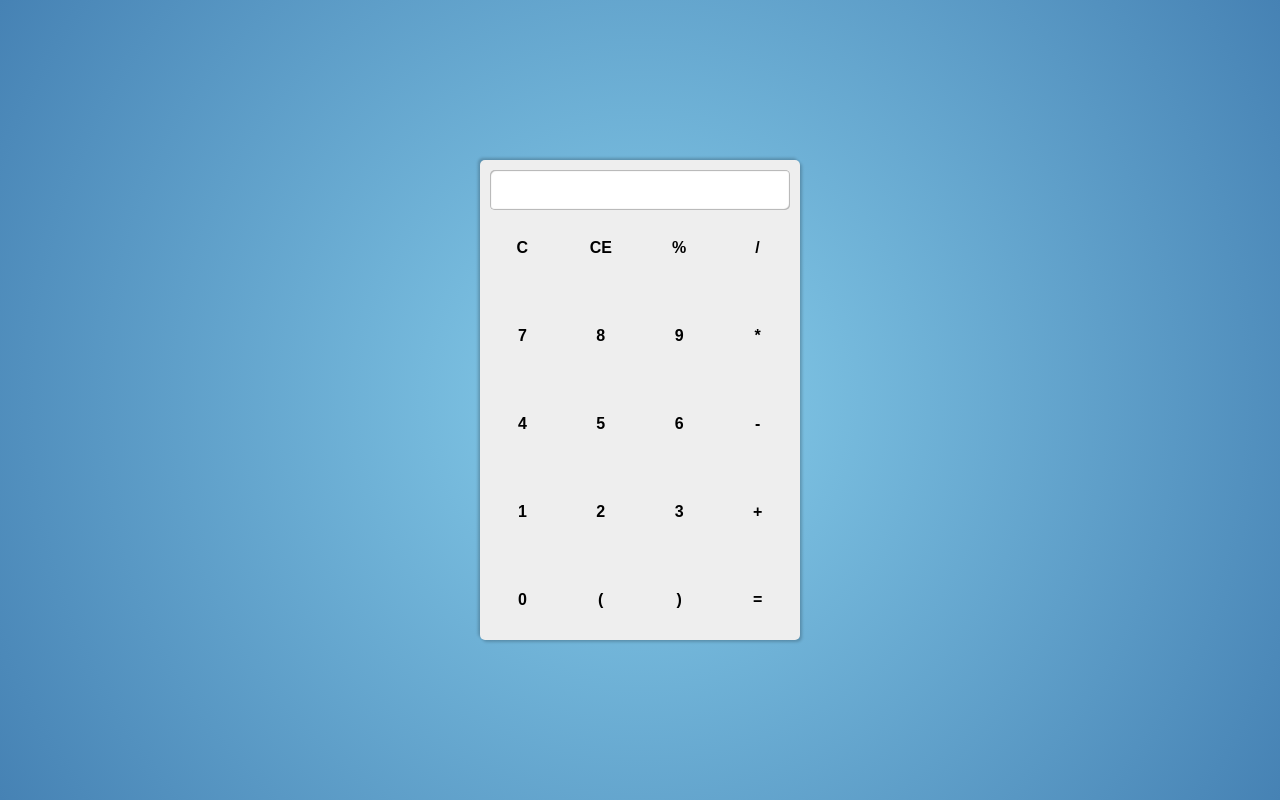
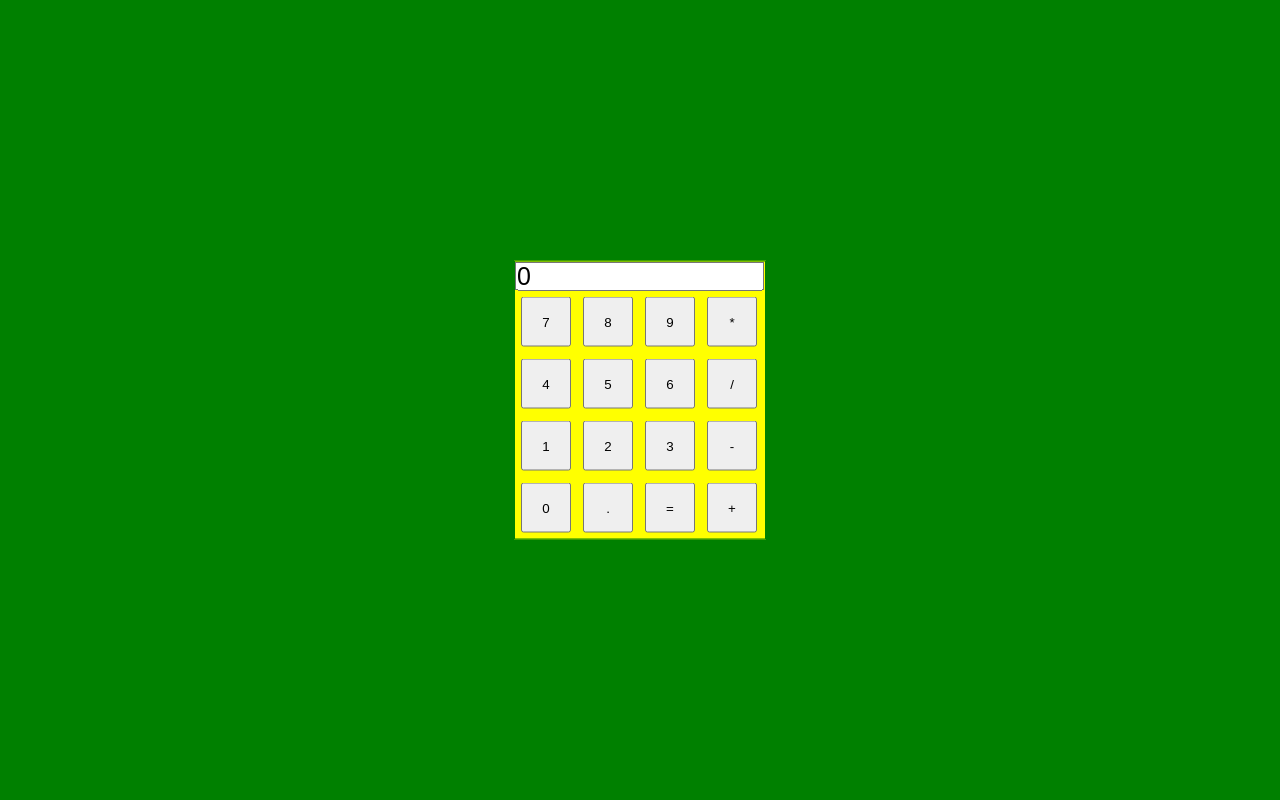
Before and after one commit to dmitry-mishchuk/calculator.github.io, a plain HTML site: page simpleCalculatorThree/index.html in a window 1280 px wide. Drawn offline with Linux system fonts and the light colour scheme.

Commit message:
checkpoint 5

```diff
--- a/simpleCalculatorThree/css/style.css
+++ b/simpleCalculatorThree/css/style.css
@@ -1,58 +1,29 @@
 * {
   margin: 0;
   padding: 0;
-  box-sizing: border-box;
 }
-
 body {
-  height: 100vh;
-  background: radial-gradient(circle, skyblue, steelblue);
-  display: flex;
-  justify-content: center;
-  align-items: center;
+  background-color: green;
 }
-
-.calculator {
-  width: 320px;
-  height: 480px;
-  background: #eee;
-  border-radius: 5px;
-  box-shadow: 2px 2px 3px rgba(0, 0, 0, 0.2), -2px -2px 3px rgba(0, 0, 0, 0.2);
+.wraper {
+  position: absolute;
+  top: 50%;
+  left: 50%;
+  transform: translateX(-50%) translateY(-50%);
 }
-
-output {
-  display: flex;
-  justify-content: center;
-  align-items: center;
-  width: 300px;
-  height: 40px;
-  background: #fff;
-  margin: 10px auto;
-  border-radius: 5px;
-  font-size: 1.4em;
-  font-weight: bold;
-  box-shadow: inset 1px 1px 1px rgba(0, 0, 0, 0.3),
-    inset -1px -1px 1px rgba(0, 0, 0, 0.3);
+.wraper {
+  background-color: yellow;
+  width: 250px;
+  border: 1px solid green;
 }
-
-.keyboard {
-  height: 440px;
-  display: flex;
-  flex-wrap: wrap;
-  justify-content: space-evenly;
-  align-items: flex-start;
+.inputArea {
+  width: 245px;
+  height: 25px;
+  font-size: 25px;
 }
-
-button {
-  margin: 0.5em 1em;
-  width: 40px;
-  height: 40px;
-  display: flex;
-  justify-content: center;
-  align-items: center;
-  background: none;
-  border: none;
-  cursor: pointer;
-  font-size: 1em;
-  font-weight: bold;
+.buttonItem {
+  width: 50px;
+  height: 50px;
+  display:inline-block;
+  margin: 6px;
 }
--- a/simpleCalculatorThree/index.html
+++ b/simpleCalculatorThree/index.html
@@ -5,20 +5,18 @@
   <meta name="viewport" content="width=device-width, initial-scale=1.0">
   <meta http-equiv="X-UA-Compatible" content="ie=edge">
   <title>Simple Calculator Three</title>
-  <link rel="stylesheet" href="./css/style.css">
 </head>
 <body>
 
 
 
-<div class="calculator">
-  <output></output>
-</div>
+<div class="wraper"></div>
 
 
 
 
 
 <script type="text/javascript" src="./script/main.js"></script>
+<link rel="stylesheet" href="./css/style.css">
 </body>
 </html>
--- a/simpleCalculatorThree/script/main.js
+++ b/simpleCalculatorThree/script/main.js
@@ -1,45 +1,36 @@
-const output = document.querySelector('output')
+document.body.onload = () => {
+  let div = document.createElement('div');
+  div.className = "inputContainer";
+  div.innerHTML = '<input class="inputArea" type="text"/>';
+  document.querySelector('.wraper').appendChild(div);
+  document.querySelector('.inputArea').value = '0';
+  div = document.createElement('div');
+  div.className = "buttonContainer";
+  document.querySelector('.wraper').appendChild(div);
+//document.querySelector('.alert').appendChild(div);
 
-const div = document.createElement('div')
-div.classList.add('keyboard')
-document.querySelector('.calculator').appendChild(div)
+  '7 8 9 * 4 5 6 / 1 2 3 - 0 . = +'.split(' ').map(symbol => {
+    document.querySelector('.buttonContainer').insertAdjacentHTML('beforeend', `<button class="buttonItem" value="${symbol}">${symbol}</button>`)
+  })
+  document.querySelectorAll('.buttonItem').forEach(button => {
+    button.addEventListener('click', onButtonClick)
+  })
 
-'C CE % / 7 8 9 * 4 5 6 - 1 2 3 + 0 ( ) ='.split(' ')
-    .map(symbol => {
-        div.insertAdjacentHTML('beforeend', `<button value="${symbol}">${symbol}</button>`)
-    })
 
-div.addEventListener('click', e => {
-    if(e.target.tagName === 'BUTTON') {
-        calc(e.target.value)
-    }
-})
 
-document.addEventListener('keydown', e => {
-    if ((e.key).match(/[0-9%\/*\-+\(\)=]|Backspace|Enter/)) calc(e.key)
-})
+};
+const onButtonClick = (event) => {
+  let buttonText = event.currentTarget.innerHTML;
+  let temp;
+  if (buttonText === '+'){
+    temp = parseFloat(buttonText);
+  } else if (buttonText === '-') {
 
-function calc(value) {
-    if (value.match(/=|Enter/)) {
-        try {
-            if (output.textContent !== '') {
-                output.textContent = Math.trunc(math.evaluate(output.textContent))
-            }
-        } catch {
-            let oldValue = output.textContent
-            let newValue = 'недопустимое выражение'
+  } else if (buttonText === '/') {
 
-            output.textContent = newValue
-            const timer = setTimeout(() => {
-                output.textContent = oldValue
-                clearTimeout(timer)
-            }, 1500)
-        }
-    } else if (value === 'C') {
-        output.textContent = ''
-    } else if (value.match(/CE|Backspace/)) {
-        output.textContent = output.textContent.substring(0, output.textContent.length - 1)
-    } else {
-        output.textContent += value
-    }
+  } else if (buttonText === '*') {
+
+  }
+  document.querySelector('.inputArea').value =
+      document.querySelector('.inputArea').value + buttonText;
 }
--- a/simpleCalculatorThree/script/scripts.js
+++ b/simpleCalculatorThree/script/scripts.js
@@ -22,3 +22,5 @@ function addElement(type) {
 }
 
 //console.log(createInputTeg('button', 1));
+//document.getElementById("wraper").append(div);
+//document.getElementById("alert").insertAdjacentHTML('beforebegin', '<p>Привет</p>');
```
